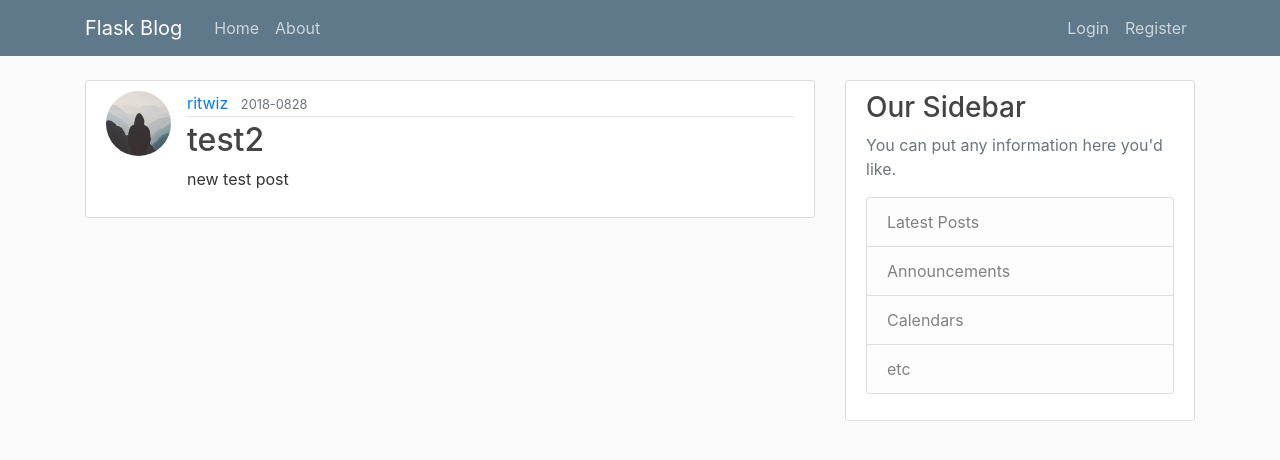
After one commit to ritwizme/flask-blog, a Flask app: page /post/2 in a window 1280 px wide. The commit adds this page. Shown: the top 460 px of the page. Run offline with Flask 2, Linux system fonts and the light colour scheme; data comes from the database, SQL or seed files in the repository; both versions use the stored data as it was after the commit; some libraries are stand-ins or nearby versions.

Commit message:
create/update/delete post

```diff
--- a/hello/routs.py
+++ b/hello/routs.py
@@ -1,32 +1,17 @@
 import os
 import secrets
 from PIL import Image
-from flask import render_template, url_for, flash, redirect, request
-from hello.forms import RegistrationForm, LoginForm, UpdateAccountForm
+from flask import render_template, url_for, flash, redirect, request, abort
+from hello.forms import RegistrationForm, LoginForm, UpdateAccountForm, PostForm
 from hello.models import User, Post
 from hello import app, db, bcrypt
 from flask_login import login_user, current_user,logout_user, login_required
 
 
-posts = [
-    {
-        'author': 'Corey Schafer',
-        'title': 'Blog Post 1',
-        'content': 'First post content',
-        'date_posted': 'April 20, 2018'
-    },
-    {
-        'author': 'Jane Doe',
-        'title': 'Blog Post 2',
-        'content': 'Second post content',
-        'date_posted': 'April 21, 2018'
-    }
-]
-
-
 @app.route("/")
 @app.route("/home")
 def home():
+    posts = Post.query.all()
     return render_template('home.html', posts=posts)
 
 
@@ -106,3 +91,56 @@ def account():
     image_file = url_for('static', filename='profile_pics/' + current_user.image_file)
     return render_template('account.html', title='Account',
                            image_file=image_file, form=form)
+
+
+
+@app.route("/post/new", methods=['GET', 'POST'])
+@login_required
+def new_post():
+    form = PostForm()
+    if form.validate_on_submit():
+        post = Post(title = form.title.data, content = form.content.data, author = current_user)
+        db.session.add(post)
+        db.session.commit()
+        flash('Your post has been created!', 'success')
+        return redirect(url_for('home'))
+    return render_template('create_post.html', title='New Post', form = form, legend='New Post')
+
+
+@app.route("/post/<int:post_id>")
+def post(post_id):
+    post = Post.query.get_or_404(post_id)
+    return render_template('post.html', title=post.title, post=post)
+
+
+@app.route("/post/<int:post_id>/update", methods=['GET', 'POST'])
+@login_required
+def update_post(post_id):
+    post = Post.query.get_or_404(post_id)
+    if post.author != current_user:
+        abort(403)
+    form = PostForm()
+    if form.validate_on_submit():
+        post.title = form.title.data
+        post.content = form.content.data
+        db.session.commit()
+        flash('Your post has been updated!', 'success')
+        return redirect(url_for('post', post_id=post.id))
+    elif request.method == 'GET':
+        form.title.data = post.title
+        form.content.data = post.content
+    return render_template('create_post.html', title='Update Post',
+                            form = form, legend='Update Post')
+
+
+
+@app.route("/post/<int:post_id>/delete", methods=['POST'])
+@login_required
+def delete_post(post_id):
+    post = Post.query.get_or_404(post_id)
+    if post.author != current_user:
+        abort(403)
+    db.session.delete(post)
+    db.session.commit()
+    flash('Your post has been deleted!', 'success')
+    return redirect(url_for('home'))
--- a/hello/templates/layout.html
+++ b/hello/templates/layout.html
@@ -34,7 +34,7 @@
 
                           <div class="navbar-nav">
                               {% if current_user.is_authenticated %}
-
+                              <a class="nav-item nav-link" href="/post/new">New Posts</a>
                                 <a class="nav-item nav-link" href="/account">Account</a>
                                 <a class="nav-item nav-link" href="/logout">Logout</a>
 
--- /dev/null
+++ b/hello/templates/post.html
@@ -0,0 +1,43 @@
+{% extends "layout.html" %}
+{% block content %}
+                  <article class="media content-section">
+                    <img class = "rounded-circle article-img" src = "{{ url_for('static', filename = 'profile_pics/' + post.author.image_file) }}" />
+                    <div class="media-body">
+                      <div class="article-metadata">
+                        <a class="mr-2" href="#">{{ post.author.username }}</a>
+                        <small class="text-muted">{{ post.date_posted.strftime('%Y-%m%d') }}</small>
+                        {% if post.author == current_user %}
+                            <div>
+                                <a class="btn btn-secondary btn-sm mt-1 mb-1" href = "{{url_for('update_post', post_id = post.id)}}">Update</a>
+                                <button type = "button" class = "btn btn-danger btn-sm m-1" data-toggle="modal" data-target="#deleteModal">Delete</button>
+                            </div>
+                        {% endif %}
+                      </div>
+                      <h2 class="article-title">{{ post.title }}</h2>
+                      <p class="article-content">{{ post.content }}</p>
+                    </div>
+                  </article>
+<!-- Modal -->
+    <div class="modal fade" id="deleteModal" tabindex="-1" role="dialog" aria-labelledby="deleteModalLabel" aria-hidden="true">
+        <div class="modal-dialog" role="document">
+          <div class="modal-content">
+            <div class="modal-header">
+              <h5 class="modal-title" id="deleteModalLabel">Delete Post?</h5>
+              <button type="button" class="close" data-dismiss="modal" aria-label="Close">
+                <span aria-hidden="true">&times;</span>
+              </button>
+            </div>
+
+            <div class="modal-footer">
+              <button type="button" class="btn btn-secondary" data-dismiss="modal">Close</button>
+                <form action = "{{url_for('delete_post', post_id = post.id)}}" method = "POST">
+                    <input class="btn btn-danger" type = "submit" value = "Delete">
+                </form>
+            </div>
+          </div>
+        </div>
+      </div>
+
+
+
+{% endblock %}
```
Also changed, not shown: hello/forms.py (+7 -1 lines), hello/templates/create_post.html (added, +55 -0 lines), hello/templates/home.html (+4 -3 lines), hello/site.db, hello/static/profile_pics/268c19ac01229962.jpg (added), 1 other file.
